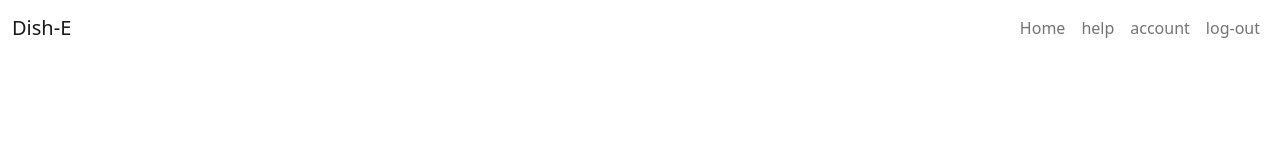
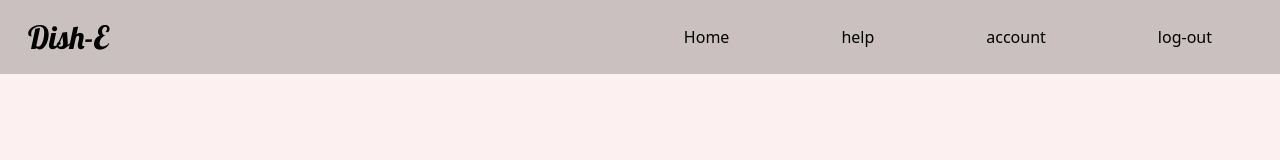
Before and after one commit to CKawara/Dish-E, a plain HTML site: page pages/home.html in a window 1280 px wide. Drawn offline with nearby package versions, Linux system fonts and the light colour scheme.

Commit message:
st:nav-styling - add styling to navbar

```diff
--- a/css/home.css
+++ b/css/home.css
@@ -0,0 +1,22 @@
+*{
+    margin: 0;
+    padding: 0;
+    box-sizing: border-box;
+}
+body{
+    background-color: #FCF0F0;
+}
+.navbar{
+    background-color: rgba(0, 0, 0, 0.2);
+}
+.navbar-brand{
+    color: #000000 !important;
+    font-family: 'Lobster', cursive;
+    font-size: xx-large;
+}
+.nav-link{
+    color: #000000 !important;
+}
+.nav-link:hover{
+    color: #CA3A28 !important;
+}
--- a/pages/home.html
+++ b/pages/home.html
@@ -5,22 +5,23 @@
     <meta http-equiv="X-UA-Compatible" content="IE=edge">
     <meta name="viewport" content="width=device-width, initial-scale=1.0">
     <link href="https://cdn.jsdelivr.net/npm/bootstrap@5.0.2/dist/css/bootstrap.min.css" rel="stylesheet" integrity="sha384-EVSTQN3/azprG1Anm3QDgpJLIm9Nao0Yz1ztcQTwFspd3yD65VohhpuuCOmLASjC" crossorigin="anonymous">
+    <link href="https://fonts.googleapis.com/css2?family=Lobster&family=Merriweather&display=swap" rel="stylesheet">
     <link rel="stylesheet" href="/css/home.css">
     <title>home</title>
 </head>
 <body>
     <nav class="navbar sticky-top navbar-expand-lg navbar-light">
         <div class="container-fluid">
-          <a class="navbar-brand" href="#home">Dish-E</a>
+          <a class="navbar-brand mx-3" href="#home">Dish-E</a>
           <button class="navbar-toggler" type="button" data-bs-toggle="collapse" data-bs-target="#navbarNavAltMarkup" aria-controls="navbarNavAltMarkup" aria-expanded="false" aria-label="Toggle navigation">
             <span class="navbar-toggler-icon"></span>
           </button>
           <div class="collapse navbar-collapse justify-content-end" id="navbarNavAltMarkup">
             <div class="navbar-nav">
-              <a class="nav-link " href="">Home</a>
-              <a class="nav-link" href="">help</a>
-              <a class="nav-link" href="">account</a>
-              <a class="nav-link" href="">log-out</a>
+              <a class="nav-link mx-5"  href="">Home</a>
+              <a class="nav-link mx-5" href="">help</a>
+              <a class="nav-link mx-5" href="">account</a>
+              <a class="nav-link mx-5" href="">log-out</a>
             </div>
           </div>
         </div>
```
